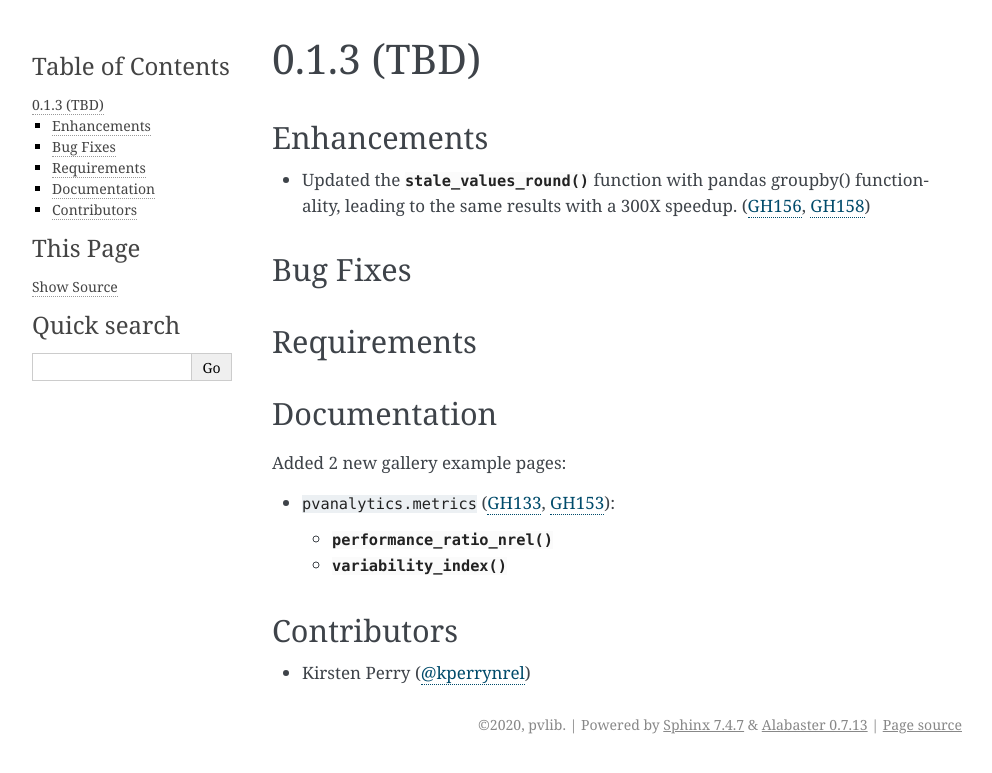
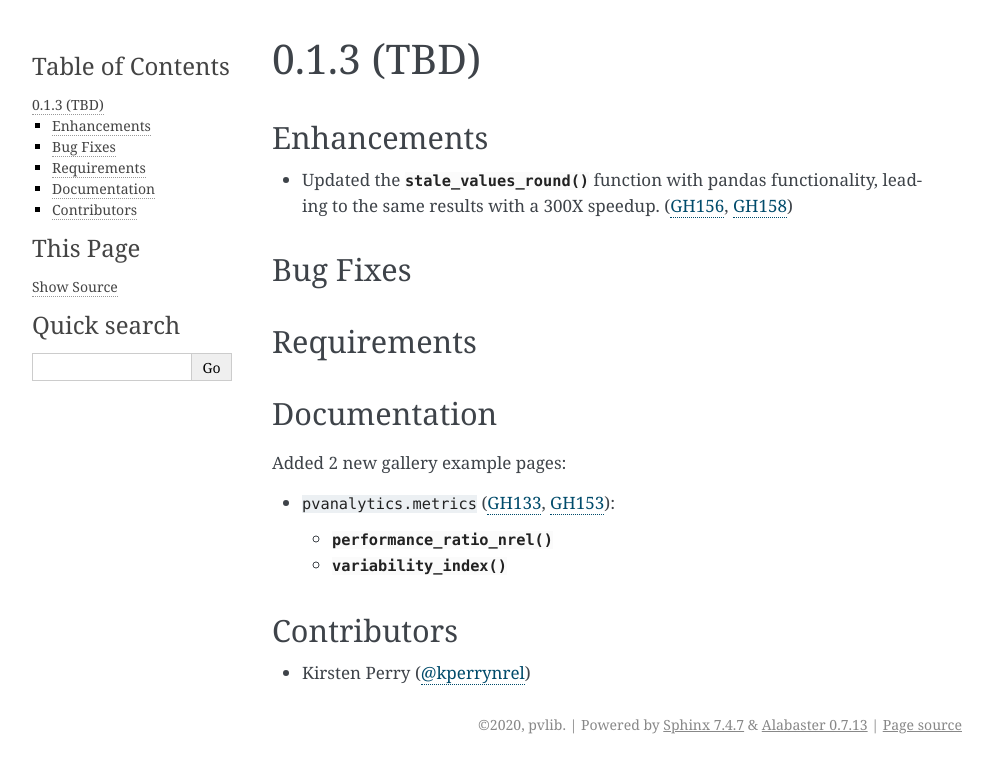
Before and after one commit to pvlib/pvanalytics, a Sphinx documentation site: the page built from docs/whatsnew/0.1.3.rst, in a window 1280 px wide. Shown: the top 773 px of the page, without its empty margins (148-1140 px from the left). Built offline with Sphinx 7.4.7, drawn with Linux system fonts in a browser that asks for light colours; pages that are not in the unit, such as notebooks, are missing from menus.

Commit message:
Update docs/whatsnew/0.1.3.rst
Co-authored-by: Cliff Hansen <cwhanse@sandia.gov>

```diff
--- a/docs/whatsnew/0.1.3.rst
+++ b/docs/whatsnew/0.1.3.rst
@@ -5,7 +5,7 @@
 
 Enhancements
 ~~~~~~~~~~~~
-* Updated the :py:func:`~pvanalytics.gaps.stale_values_round` function with pandas groupby() functionality, leading to the same results with a 300X speedup. (:issue:`156`, :pull:`158`)
+* Updated the :py:func:`~pvanalytics.gaps.stale_values_round` function with pandas functionality, leading to the same results with a 300X speedup. (:issue:`156`, :pull:`158`)
 
 
 Bug Fixes
```
